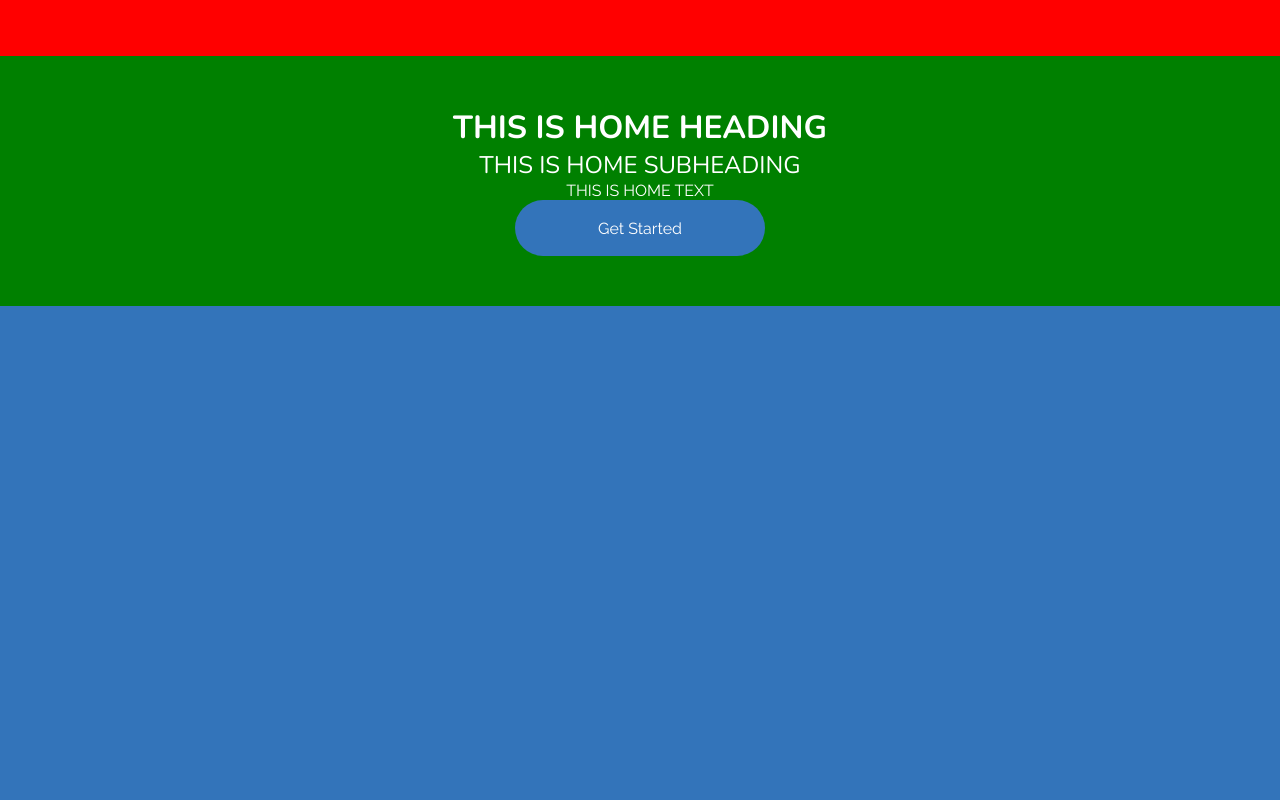
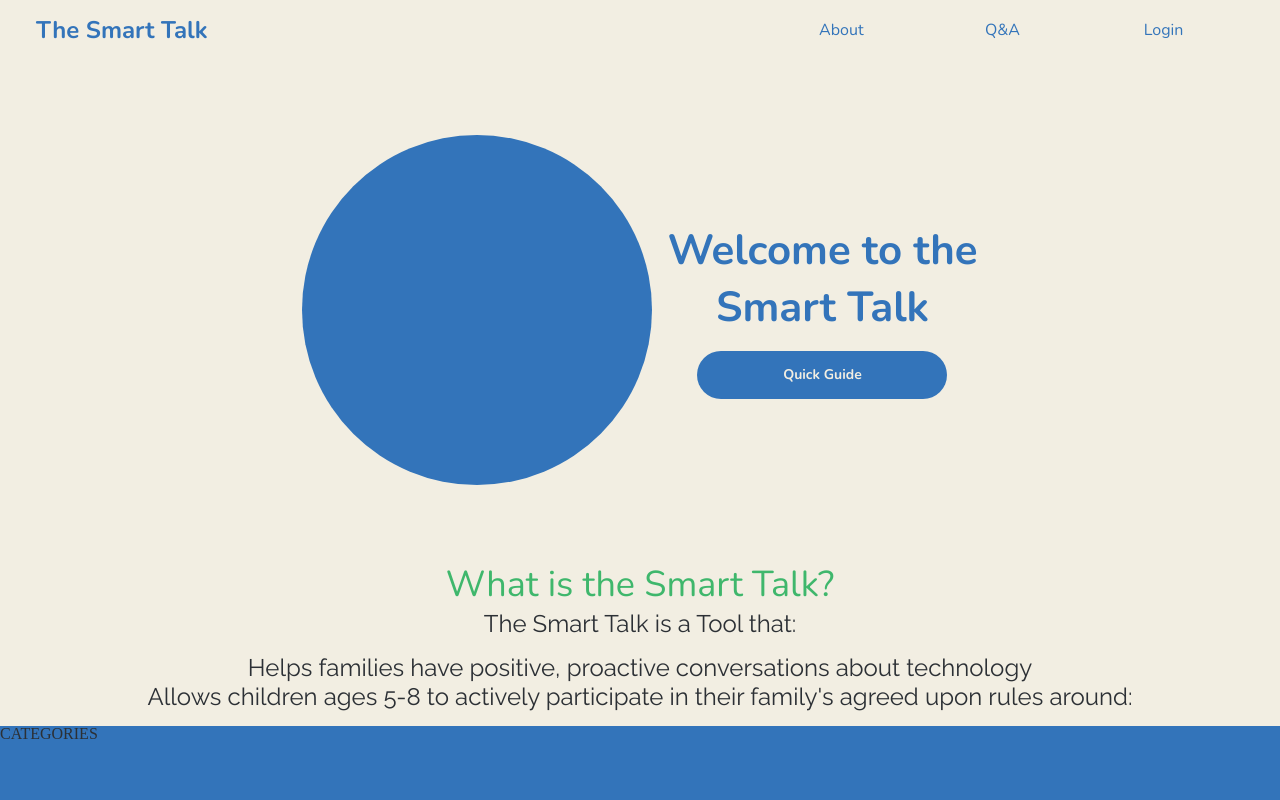
Before and after one commit to psaajc1420/national-pta, a React (Create React App) app in the folder client/: page /#/ in a window 1280 px wide. Shown: the top 800 px of the page. Built offline with nearby package versions, Linux system fonts and the light colour scheme.

Commit message:
home page layout, header work

```diff
--- a/client/src/components/Box.tsx
+++ b/client/src/components/Box.tsx
@@ -6,11 +6,7 @@ interface BoxProps {
 	width?: string | number;
 	height?: string | number;
 	margin?: string | number;
-	marginX?: string | number;
-	marginY?: string | number;
 	padding?: string | number;
-	paddingX?: string | number;
-	paddingY?: string | number;
 	position?: 'static' | 'relative' | 'fixed' | 'absolute' | 'sticky';
 	top?: string | number;
 	bottom?: string | number;
@@ -23,9 +19,11 @@ interface BoxProps {
 	flexDirection?: 'row' | 'row-reverse' | 'column' | 'column-reverse';
 	border?: string;
 	borderRadius?: string | number;
+	borderBox?: boolean;
 	backgroundColor?: string;
 	color?: string;
 	visibility?: 'visible' | 'hidden';
+	zIndex?: number;
 }
 
 const Box = ({
@@ -33,11 +31,7 @@ const Box = ({
 	width,
 	height,
 	margin,
-	marginX,
-	marginY,
 	padding,
-	paddingX,
-	paddingY,
 	position,
 	top,
 	bottom,
@@ -50,20 +44,18 @@ const Box = ({
 	flexDirection,
 	border,
 	borderRadius,
+	borderBox,
 	backgroundColor,
 	color,
 	visibility,
+	zIndex,
 }: BoxProps) => {
 	return (
 		<StyledBox
 			width={width}
 			height={height}
 			margin={margin}
-			marginX={marginX}
-			marginY={marginY}
 			padding={padding}
-			paddingX={paddingX}
-			paddingY={paddingY}
 			position={position}
 			top={top}
 			bottom={bottom}
@@ -76,9 +68,11 @@ const Box = ({
 			flexDirection={flexDirection}
 			border={border}
 			borderRadius={borderRadius}
+			borderBox={borderBox}
 			backgroundColor={backgroundColor}
 			color={color}
 			visibility={visibility}
+			zIndex={zIndex}
 		>
 			{children}
 		</StyledBox>
@@ -93,11 +87,7 @@ const StyledBox = styled('div')<BoxProps>(
 		width,
 		height,
 		margin,
-		marginY,
-		marginX,
 		padding,
-		paddingX,
-		paddingY,
 		position,
 		top,
 		bottom,
@@ -110,18 +100,16 @@ const StyledBox = styled('div')<BoxProps>(
 		flexDirection,
 		border,
 		borderRadius,
+		borderBox,
 		backgroundColor,
 		color,
 		visibility,
+		zIndex,
 	}) => ({
 		width: width ? width : '100%',
 		height: height ? height : '100%',
 		margin: margin ? margin : 0,
-		marginX: marginX ? marginX : 0,
-		marginY: marginY ? marginY : 0,
 		padding: padding ? padding : 0,
-		paddingX: paddingX ? paddingX : 0,
-		paddingY: paddingY ? paddingY : 0,
 		position: position ? position : 'relative',
 		top: top ? top : 0,
 		bottom: bottom ? bottom : 0,
@@ -133,8 +121,10 @@ const StyledBox = styled('div')<BoxProps>(
 		flexDirection: flexDirection ? flexDirection : 'row',
 		border: border ? border : 0,
 		borderRadius: borderRadius ? borderRadius : 0,
+		boxSizing: borderBox ? 'border-box' : undefined,
 		backgroundColor: backgroundColor ? backgroundColor : theme.color.blue,
 		color: color ? color : theme.color.black,
 		visibility: visibility ? visibility : 'visible',
+		zIndex: zIndex ? zIndex : undefined,
 	}),
 );
--- a/client/src/components/Header.tsx
+++ b/client/src/components/Header.tsx
@@ -1,30 +1,88 @@
 import React from 'react';
-import { Box, Button, Text } from './index';
+import styled from '@emotion/styled';
+import { Box, Text } from './index';
+import { useTheme } from '@emotion/react';
+import { Link } from 'react-router-dom';
 
 const Header = () => {
+	const theme = useTheme();
+	const menuItems = [
+		{
+			id: 1,
+			pageName: 'About',
+			route: '/',
+		},
+		{
+			id: 2,
+			pageName: 'Q&A',
+			route: '/',
+		},
+		{
+			id: 3,
+			pageName: 'Login',
+			route: '/',
+		},
+	];
 	return (
 		<Box
 			width='100%'
-			height={56}
+			height={60}
+			padding='14px 36px'
+			borderBox
 			display='flex'
 			justify='space-between'
 			align='center'
-			backgroundColor='red'
+			backgroundColor='inherit'
+			position='fixed'
+			top={0}
+			zIndex={999}
 		>
-			<Box width={250} height='100%'>
-				<Text typography='heading' color='white'>
+			<Box
+				width='auto'
+				height='100%'
+				display='inline-block'
+				backgroundColor='inherit'
+			>
+				<Text typography='heading' size={24} color={theme.color.blue}>
 					The Smart Talk
 				</Text>
 			</Box>
-			<Box width={250} height='100%'>
-				<Button onClick={() => {}} width={100} height={56}>
-					<Text typography='subheading' color='white'>
-						Menu
-					</Text>
-				</Button>
+			<Box
+				width='40%'
+				display='flex'
+				flexDirection='row'
+				justify='space-around'
+				align='center'
+				backgroundColor='inherit'
+			>
+				{menuItems.map((e) => (
+					<NavLink to={e.route} key={e.id}>
+						<Box
+							width={50}
+							height='100%'
+							display='block'
+							backgroundColor='inherit'
+						>
+							<Text
+								typography='subheading'
+								size={16}
+								textAlign='center'
+								color={theme.color.blue}
+							>
+								{e.pageName}
+							</Text>
+						</Box>
+					</NavLink>
+				))}
 			</Box>
 		</Box>
 	);
 };
 
 export default Header;
+
+const NavLink = styled(Link)(() => ({
+	textDecoration: 'none',
+	// margin: '1rem',
+	// position: 'relative',
+}));
--- a/client/src/components/Layout.tsx
+++ b/client/src/components/Layout.tsx
@@ -1,7 +1,9 @@
 import React from 'react';
 import { Box, Header } from './index';
+import { useTheme } from '@emotion/react';
 
 const Layout = ({ children }: { children: React.ReactNode }) => {
+	const theme = useTheme();
 	return (
 		<Box
 			width='100vw'
@@ -11,9 +13,18 @@ const Layout = ({ children }: { children: React.ReactNode }) => {
 			align='center'
 			flexDirection='column'
 			margin={0}
+			backgroundColor={theme.color.white}
 		>
 			<Header />
-			{children}
+			<Box
+				width='100%'
+				height='100%'
+				display='block'
+				backgroundColor='inherit'
+				margin='60px 0'
+			>
+				{children}
+			</Box>
 		</Box>
 	);
 };
--- a/client/src/components/Link.tsx
+++ b/client/src/components/Link.tsx
@@ -13,6 +13,6 @@ const BaseLink = ({ children, to }: BaseLinkProps) => {
 
 export default BaseLink;
 
-const StyledLink = styled(Link)(() => ({
+const StyledLink = styled(Link)<BaseLinkProps>(() => ({
 	textDecoration: 'none',
 }));
--- a/client/src/components/Text.tsx
+++ b/client/src/components/Text.tsx
@@ -8,6 +8,7 @@ interface TextProps {
 	size?: string | number;
 	color: string;
 	lineHeight?: string;
+	textAlign?: 'center' | 'left' | 'right' | 'justify';
 }
 
 const Text = ({
@@ -17,6 +18,7 @@ const Text = ({
 	size,
 	color,
 	lineHeight,
+	textAlign,
 }: TextProps) => {
 	return (
 		<StyledText
@@ -25,6 +27,7 @@ const Text = ({
 			size={size}
 			color={color}
 			lineHeight={lineHeight}
+			textAlign={textAlign}
 		>
 			{children}
 		</StyledText>
@@ -34,7 +37,7 @@ const Text = ({
 export default Text;
 
 const StyledText = styled('p')<TextProps>(
-	({ theme, typography, size, color, lineHeight }) => ({
+	({ theme, typography, size, color, lineHeight, textAlign }) => ({
 		fontFamily:
 			typography === 'heading'
 				? theme.font.heading
@@ -47,6 +50,7 @@ const StyledText = styled('p')<TextProps>(
 		fontWeight: typography === 'heading' ? 'bold' : 'normal',
 		color: color ? color : theme.color.black,
 		lineHeight: lineHeight ? lineHeight : 'normal',
+		textAlign: textAlign ? textAlign : 'left',
 		margin: 0,
 	}),
 );
--- a/client/src/pages/home/Home.tsx
+++ b/client/src/pages/home/Home.tsx
@@ -1,26 +1,142 @@
 import { Box, Button, Layout, Text } from '../../components';
+import { useTheme } from '@emotion/react';
+import styled from '@emotion/styled';
 
 const Home = () => {
+	const theme = useTheme();
 	return (
 		<Layout>
-			<Box height={250} center flexDirection='column' backgroundColor='green'>
-				<Text typography='heading' size={32} color='white'>
-					THIS IS HOME HEADING
-				</Text>
-				<Text typography='subheading' size={24} color='white'>
-					THIS IS HOME SUBHEADING
-				</Text>
-				<Text typography='text' size={16} color='white'>
-					THIS IS HOME TEXT
-				</Text>
-				<Button onClick={() => {}} width={250} height={56}>
-					<Text typography='text' size={16} color='white'>
-						Get Started
+			<Box
+				height='auto'
+				display='flex'
+				justify='flex-start'
+				align='center'
+				flexDirection='column'
+				backgroundColor='inherit'
+			>
+				<Box
+					width='100%'
+					height={500}
+					center
+					flexDirection='row'
+					backgroundColor='inherit'
+				>
+					<Box
+						width={350}
+						height={350}
+						display='block'
+						margin='0 15px 0 0'
+						borderRadius='50%'
+					></Box>
+					<Box
+						width='auto'
+						height='auto'
+						center
+						flexDirection='column'
+						backgroundColor='inherit'
+					>
+						<Text
+							typography='heading'
+							size={42}
+							color={theme.color.blue}
+							textAlign='center'
+						>
+							Welcome to the <br /> Smart Talk
+						</Text>
+						<Box
+							width='auto'
+							height='auto'
+							display='block'
+							margin='15px 0 0 0'
+							backgroundColor='inherit'
+						>
+							<Button width={250} height={48} onClick={() => {}}>
+								<Text
+									typography='heading'
+									color={theme.color.white}
+									textAlign='center'
+								>
+									Quick Guide
+								</Text>
+							</Button>
+						</Box>
+					</Box>
+				</Box>
+				<Box
+					width='100%'
+					height='auto'
+					center
+					flexDirection='column'
+					backgroundColor='inherit'
+				>
+					<Text typography='subheading' size={36} color={theme.color.green}>
+						What is the Smart Talk?
 					</Text>
-				</Button>
+					<Text typography='text' size={24} color={theme.color.black}>
+						The Smart Talk is a Tool that:
+					</Text>
+					<Box
+						width='auto'
+						height='auto'
+						display='block'
+						backgroundColor='inherit'
+						margin='15px 0'
+					>
+						<StyledList>
+							<li>
+								<Text
+									typography='text'
+									size={24}
+									textAlign='center'
+									color={theme.color.black}
+								>
+									Helps families have positive, proactive conversations about
+									technology
+								</Text>
+							</li>
+							<li>
+								<Text
+									typography='text'
+									size={24}
+									textAlign='center'
+									color={theme.color.black}
+								>
+									Allows children ages 5-8 to actively participate in their
+									family&apos;s agreed upon rules around:
+								</Text>
+							</li>
+						</StyledList>
+					</Box>
+					<Box width='100%' height={350} display='block'>
+						CATEGORIES
+					</Box>
+					<Box
+						width='auto'
+						height='auto'
+						display='block'
+						backgroundColor='inherit'
+						margin='15px 0'
+					>
+						<Text
+							typography='text'
+							size={24}
+							textAlign='center'
+							color={theme.color.black}
+						>
+							These rules aren&apos;t just for children, they are for the adults
+							in the family too! <br /> The end result is a personalized family
+							technology agreement to help keep everyone on <br /> track.
+						</Text>
+					</Box>
+				</Box>
 			</Box>
 		</Layout>
 	);
 };
 
 export default Home;
+
+const StyledList = styled('ul')(() => ({
+	listStyleType: 'none',
+	color: 'inherit',
+}));
```
